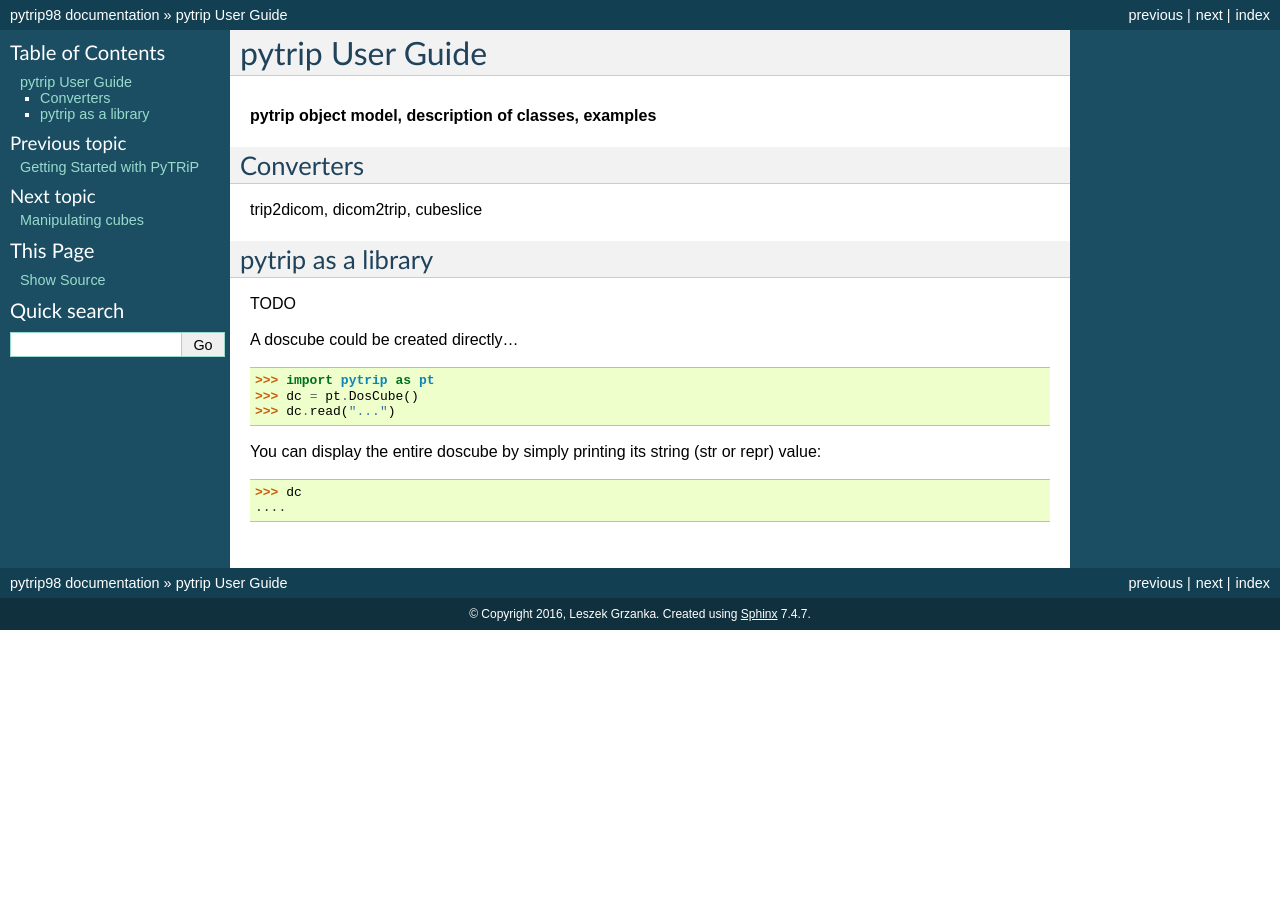
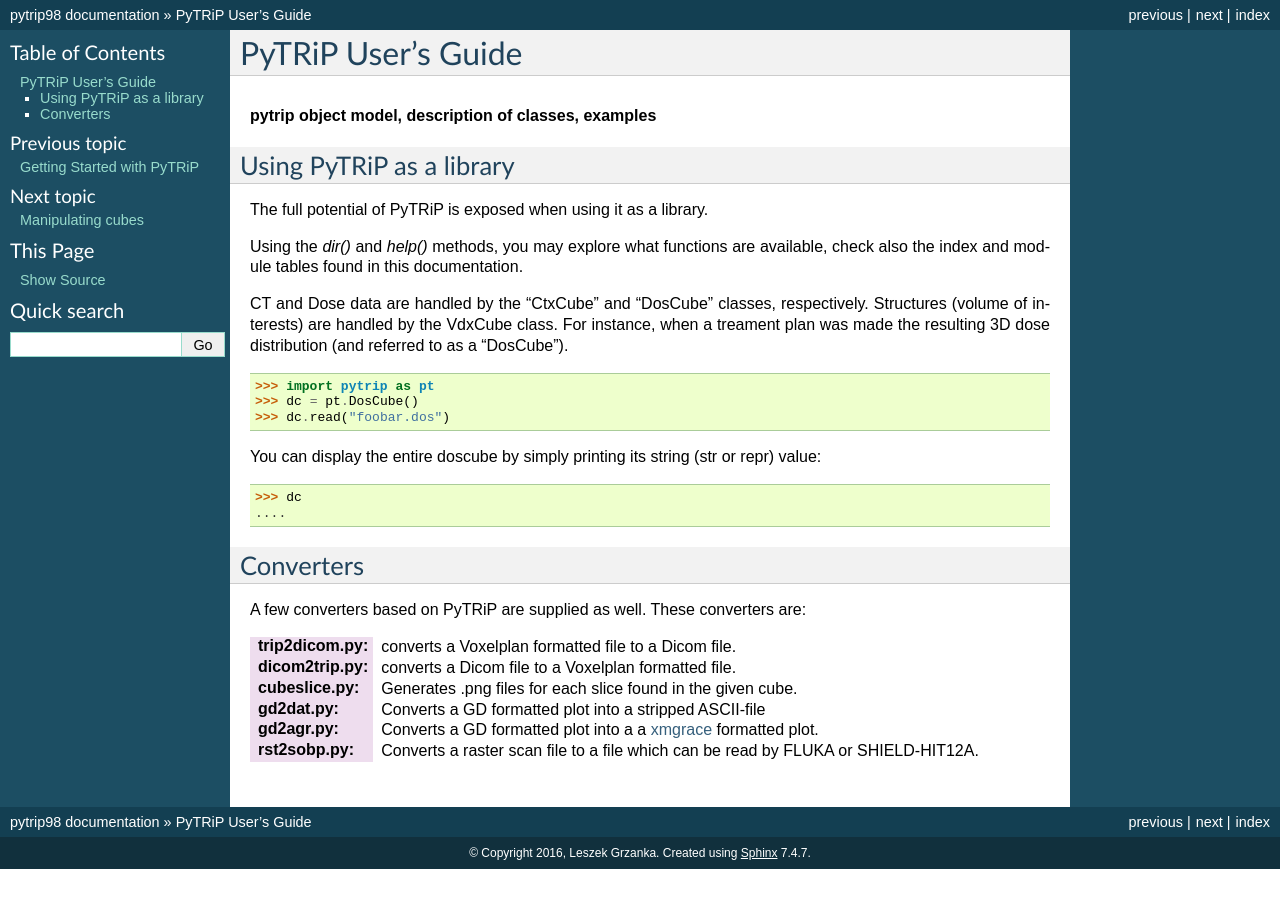
Before and after one commit to pytrip/pytrip, a Sphinx documentation site: the page built from docs/user_guide.rst, in a window 1280 px wide. Built offline with Sphinx 7.4.7, drawn with Linux system fonts in a browser that asks for light colours; pages that are not in the unit, such as notebooks, are missing from menus.

Commit message:
More updates

```diff
--- a/docs/index.rst
+++ b/docs/index.rst
@@ -1,4 +1,4 @@
-Welcome to pytrip98's documentation!
+PyTRiP98 Documentation
 ====================================
 
 Contents:
--- a/docs/user_guide.rst
+++ b/docs/user_guide.rst
@@ -1,33 +1,54 @@
 .. _user_guide:
 
-=================
-pytrip User Guide
-=================
+===================
+PyTRiP User's Guide
+===================
 
 .. rubric:: pytrip object model, description of classes, examples
 
 
-Converters
-==========
 
-trip2dicom, dicom2trip, cubeslice
+Using PyTRiP as a library
+=========================
 
+The full potential of PyTRiP is exposed when using it as a library.
 
+Using the `dir()` and `help()` methods, you may explore what functions are available, check also the index and module tables found in this documentation.
 
-
-pytrip as a library
-===================
-
-TODO
-
-A doscube could be created directly...
+CT and Dose data are handled by the "CtxCube" and "DosCube" classes, respectively. Structures (volume of interests) are handled by the VdxCube class.
+For instance, when a treament plan was made the resulting 3D dose distribution (and referred to as a "DosCube").
 
     >>> import pytrip as pt
     >>> dc = pt.DosCube()
-    >>> dc.read("...")
+    >>> dc.read("foobar.dos")
 
 You can display the entire doscube by simply printing its string
 (str or repr) value::
 
     >>> dc
     ....
+
+
+
+Converters
+==========
+
+A few converters based on PyTRiP are supplied as well. These converters are:
+
+:trip2dicom.py:
+   converts a Voxelplan formatted file to a Dicom file.
+
+:dicom2trip.py:
+   converts a Dicom file to a Voxelplan formatted file.
+
+:cubeslice.py:
+   Generates .png files for each slice found in the given cube.
+
+:gd2dat.py:
+   Converts a GD formatted plot into a stripped ASCII-file
+
+:gd2agr.py:
+   Converts a GD formatted plot into a a `xmgrace <http://plasma-gate.weizmann.ac.il/Grace/>`_ formatted plot.
+
+:rst2sobp.py:
+   Converts a raster scan file to a file which can be read by FLUKA or SHIELD-HIT12A.
```
Also changed, not shown: docs/examples.rst (+10 -3 lines), docs/manipulating_cubes.rst (+4 -4 lines), 2 other files.
